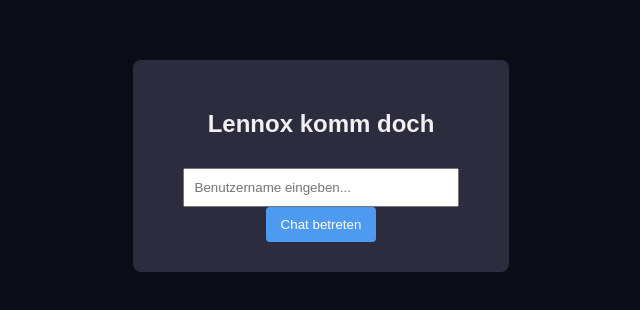
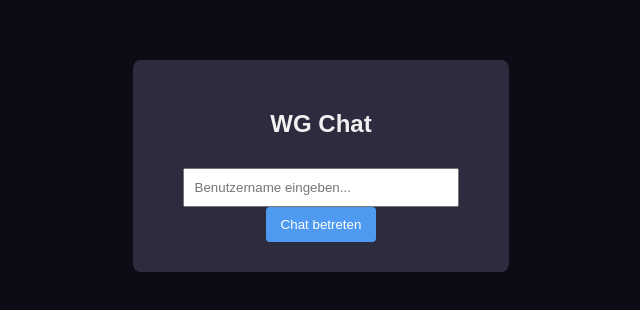
Before and after one commit to socke12345/chat-app, a website: page public/index.html in a window 1280 px wide. Shown: the part 234-544 px from the top of the page, without its empty margins (319-959 px from the left). Drawn offline with nearby package versions, Linux system fonts and the light colour scheme; no server answers.

Commit message:
Update title and header in index.html

```diff
--- a/public/index.html
+++ b/public/index.html
@@ -3,13 +3,13 @@
 <head>
   <meta charset="UTF-8" />
   <meta name="viewport" content="width=device-width, initial-scale=1.0" />
-  <title>Chatroom</title>
+  <title>WG Chatroom</title>
   <link rel="stylesheet" href="style.css" />
 </head>
 <body>
   <div id="usernameModal" class="modal">
     <div class="modal-content">
-      <h2>Lennox komm doch</h2>
+      <h2>WG Chat</h2>
       <input type="text" id="usernameInput" placeholder="Benutzername eingeben..." />
       <button id="enterChat">Chat betreten</button>
     </div>
```
